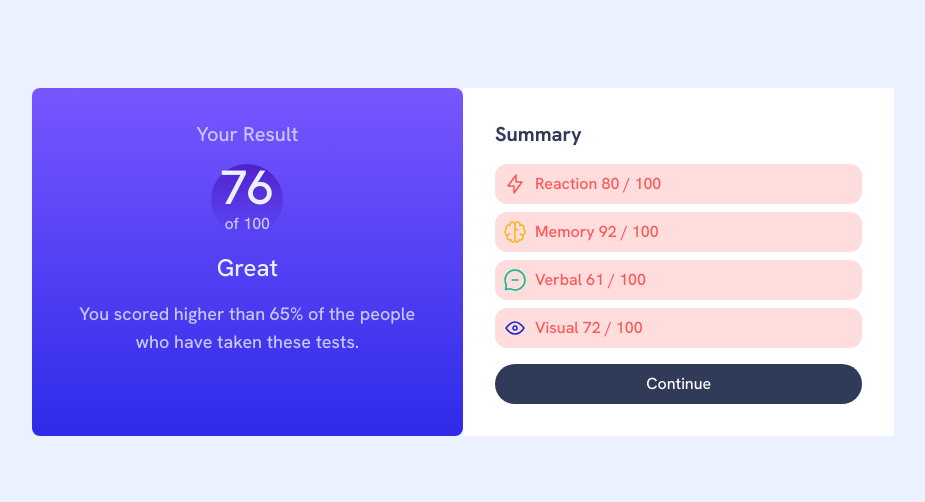
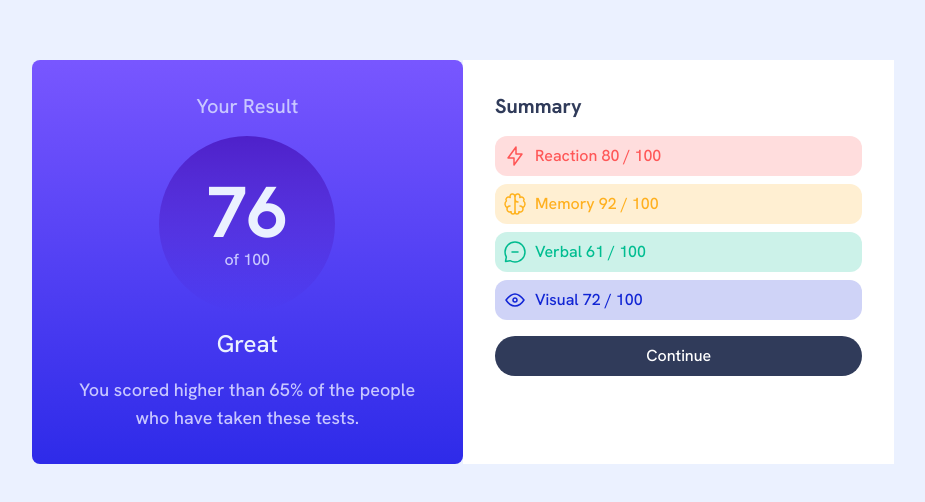
Before and after one commit to lilKriT/FEM-Results-Summary-Component, a React (Vite) app: page / in a window 1280 px wide. Shown: the part 138-640 px from the top of the page, without its empty margins (177-1102 px from the left). Built offline with nearby package versions, Linux system fonts and the light colour scheme.

Commit message:
Styling.

```diff
--- a/src/Summary.tsx
+++ b/src/Summary.tsx
@@ -16,8 +16,8 @@ const Summary = () => {
         {/* Left Column */}
         <div className="w-1/2 bgGradient rounded-lg p-8 flex flex-col items-center gap-4">
           <h2 className="text-xl text-lightLavender">Your Result</h2>
-          <div className="circleGradient aspect-square rounded-full text-lightLavender flex flex-col justify-center items-center">
-            <span className="text-5xl text-paleBlue">76</span> of 100
+          <div className="circleGradient w-44 aspect-square rounded-full text-lightLavender flex flex-col justify-center items-center">
+            <span className="text-7xl text-paleBlue font-bold">76</span> of 100
           </div>
           <p className="text-2xl text-paleBlue">Great</p>
           <p className="text-center text-lightLavender">
@@ -31,13 +31,13 @@ const Summary = () => {
           <div className="flex gap-2 bg-lightRed/20 text-lightRed p-2 rounded-xl">
             <img src={Reaction} alt="" /> Reaction 80 / 100
           </div>
-          <div className="flex gap-2 bg-lightRed/20 text-lightRed p-2 rounded-xl">
+          <div className="flex gap-2 bg-orangeYellow/20 text-orangeYellow p-2 rounded-xl">
             <img src={Memory} alt="" /> Memory 92 / 100
           </div>
-          <div className="flex gap-2 bg-lightRed/20 text-lightRed p-2 rounded-xl">
+          <div className="flex gap-2 bg-greenTeal/20 text-greenTeal p-2 rounded-xl">
             <img src={Verbal} alt="" /> Verbal 61 / 100
           </div>
-          <div className="flex gap-2 bg-lightRed/20 text-lightRed p-2 rounded-xl">
+          <div className="flex gap-2 bg-cobaltBlue/20 text-cobaltBlue p-2 rounded-xl">
             <img src={Visual} alt="" /> Visual 72 / 100
           </div>
           <a
```
